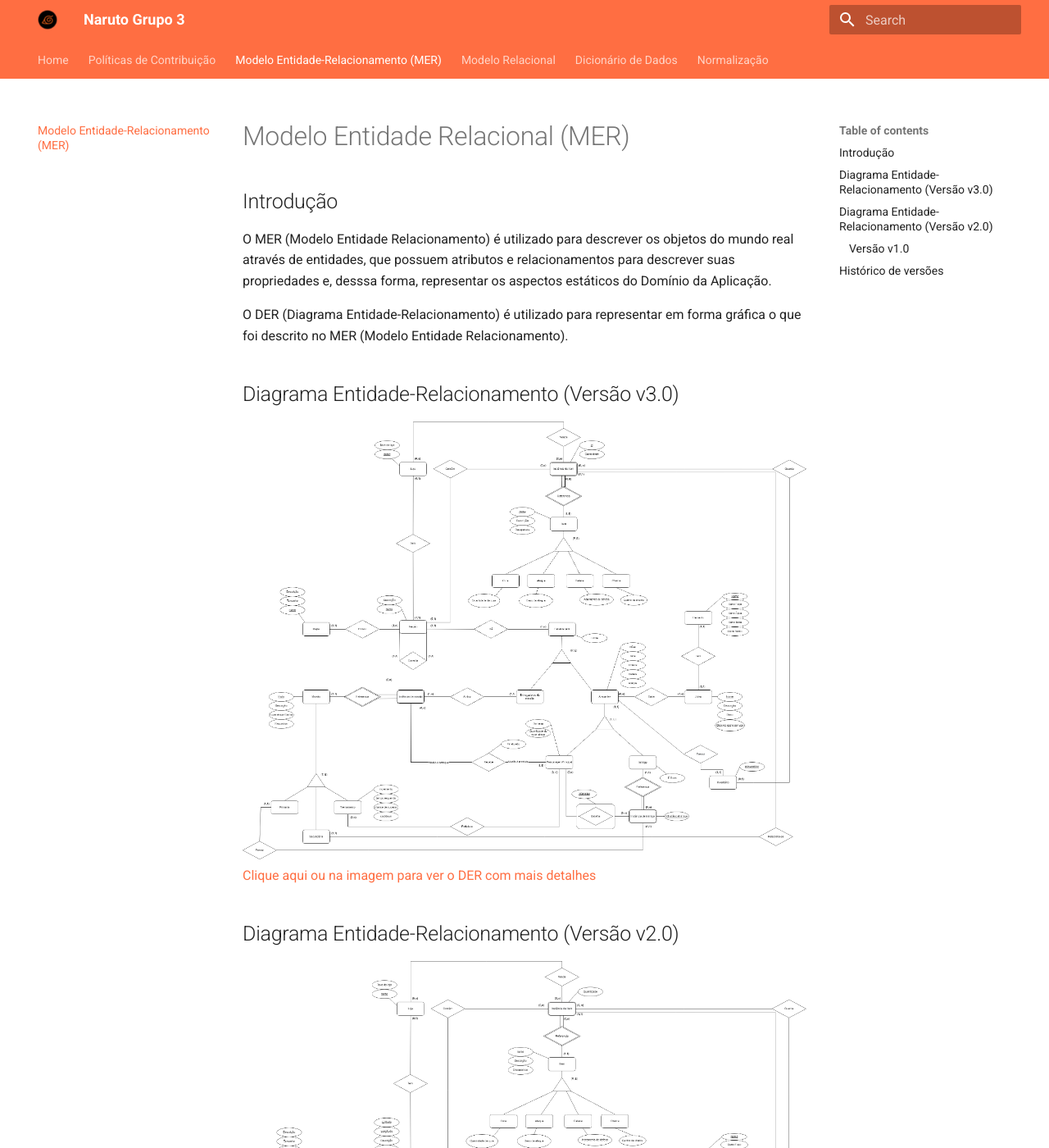
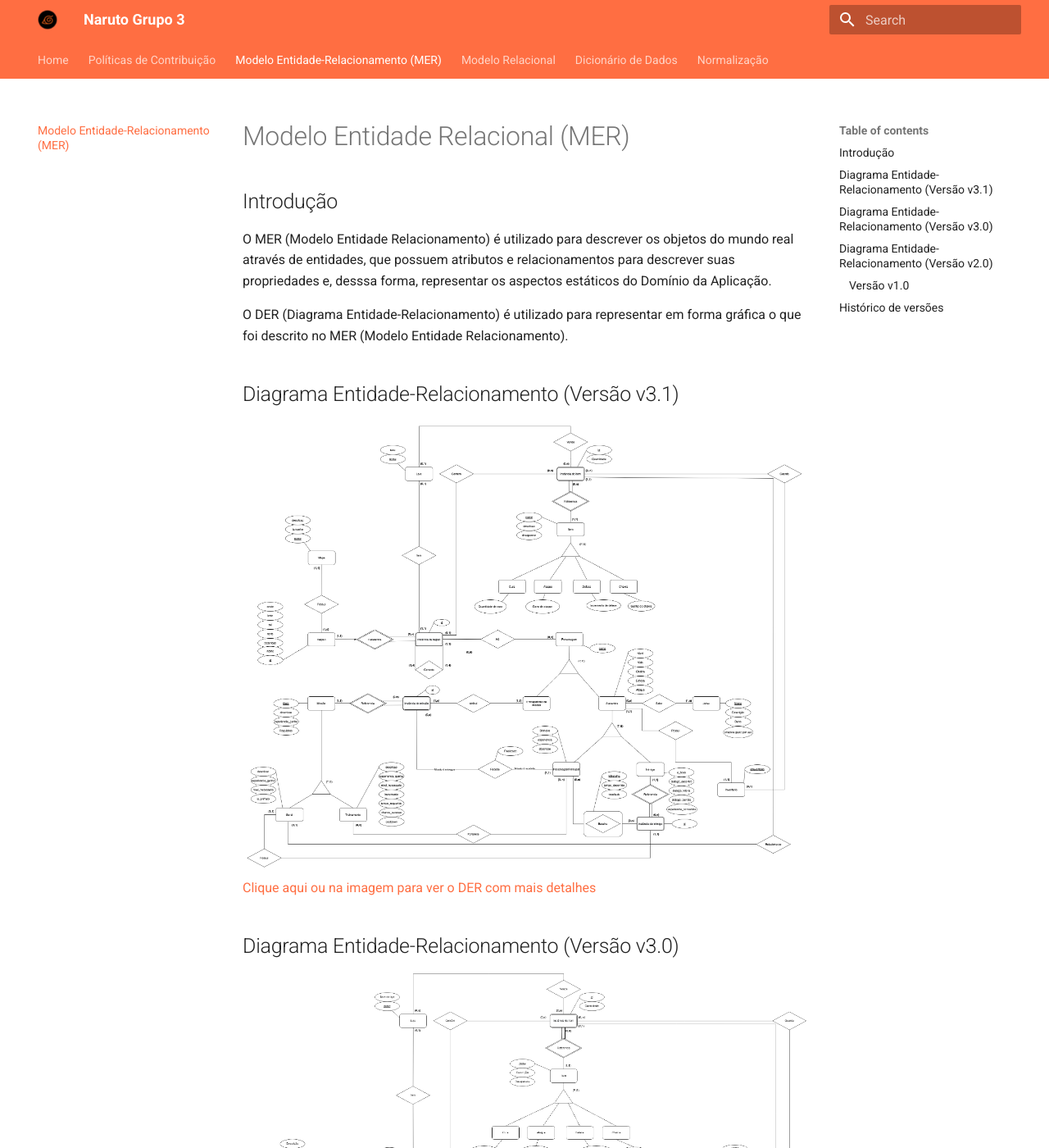
Before and after one commit to SBD1/grupo3_Naruto, an MkDocs documentation site: the page built from documentation/docs/diagrama_entidade_relacionamento.md, in a window 1280 px wide and 1400 px high. Shown: the whole window at 82% size. Built offline with MkDocs 1.6.1 and Material for MkDocs 9.7.7, drawn with Linux system fonts in a browser that asks for light colours; some of the changed text lies outside the part shown.

Commit message:
docs: altera DER - inclui instância de região e exclui entidade elemento, missão secundária e ajusta missão primária para missão geral.

```diff
--- a/documentation/docs/diagrama_entidade_relacionamento.md
+++ b/documentation/docs/diagrama_entidade_relacionamento.md
@@ -6,6 +6,10 @@ O MER (Modelo Entidade Relacionamento) é utilizado para descrever os objetos do
 
 O DER (Diagrama Entidade-Relacionamento) é utilizado para representar em forma gráfica o que foi descrito no MER (Modelo Entidade Relacionamento).
 
+## Diagrama Entidade-Relacionamento (Versão v3.1)
+
+[![DER Versão 3.0](./images/diagrama-entidade-relacionamento-v31.png)](./images/diagrama-entidade-relacionamento-v31.png)
+[Clique aqui ou na imagem para ver o DER com mais detalhes](./images/diagrama-entidade-relacionamento-v31.png)
 ## Diagrama Entidade-Relacionamento (Versão v3.0)
 
 [![DER Versão 3.0](./images/diagrama-entidade-relacionamento-v3.png)](./images/diagrama-entidade-relacionamento-v3.png)
@@ -26,3 +30,4 @@ O DER (Diagrama Entidade-Relacionamento) é utilizado para representar em forma
 | 28/11/2022 | `1.0`  |    Criação da versão 1.0 do DER    | Todos os integrantes |
 | 28/11/2022 | `2.0`  | Atualização do DER para versão 2.0 |     João Coelho      |
 | 09/01/2022 | `3.0`  | Atualização do DER para versão 3.0 | Todos os integrantes |
+| 15/01/2022 | `3.1`  | Adiciona Instância de Região e exclui entidade Elemento e missão Secundária| Maciel Júnior |
```
Also changed, not shown: documentation/docs/images/diagrama-entidade-relacionamento-v31.png (added).
